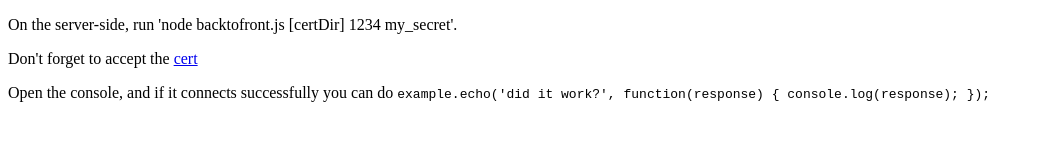
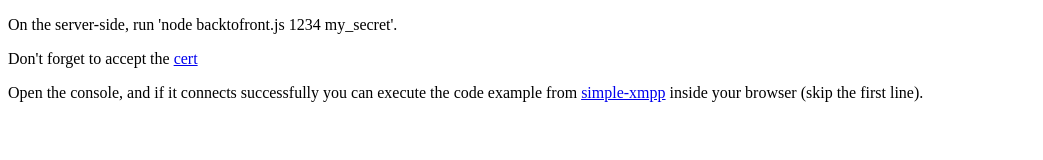
Before and after one commit to michielbdejong/backtofront, a website: page index.html in a window 1280 px wide. Shown: the whole page, without its empty margins (0-1043 px from the left). Drawn offline with Linux system fonts and the light colour scheme.

Commit message:
make simple-xmpp the example

```diff
--- a/index.html
+++ b/index.html
@@ -4,10 +4,10 @@
     <meta charset="utf-8" />
   </head>
   <body>
-    <p>On the server-side, run 'node backtofront.js [certDir] 1234 my_secret'.</p>
+    <p>On the server-side, run 'node backtofront.js 1234 my_secret'.</p>
     <p>Don't forget to accept the <a href="https://localhost:1234/">cert</a></p>
-    <p>Open the console, and if it connects successfully you can do
-      <code>example.echo('did it work?', function(response) { console.log(response); });</code></p>
+    <p>Open the console, and if it connects successfully you can execute the code example from
+<a href="https://github.com/simple-xmpp/node-simple-xmpp/#example">simple-xmpp</a> inside your browser (skip the first line).</p>
   </body>
   <script src="backtofront.js"></script>
   <script>
--- a/modules/example.js
+++ /dev/null
@@ -1,6 +0,0 @@
-exports.echo = function(arg, cb) {
-  console.log('echo', arguments);
-  console.log(arg);
-  console.log(cb);
-  cb(arg);
-};
```
Also changed, not shown: README.md.
